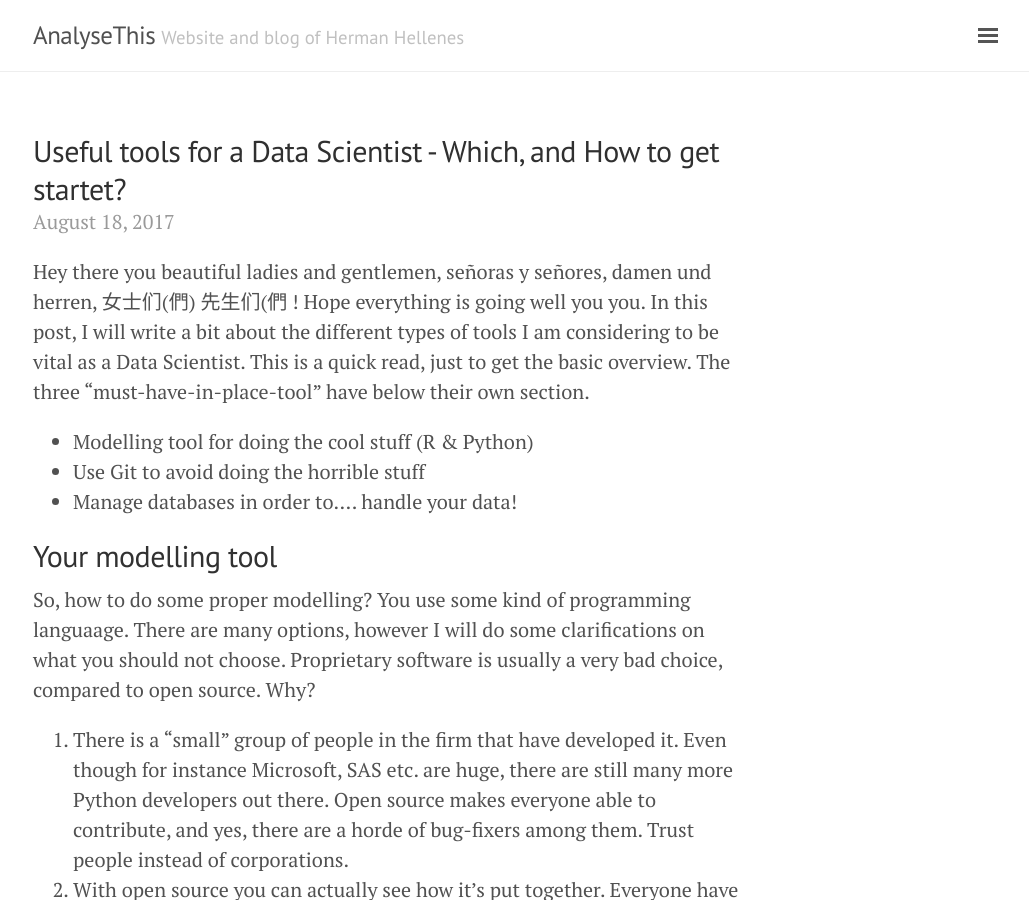
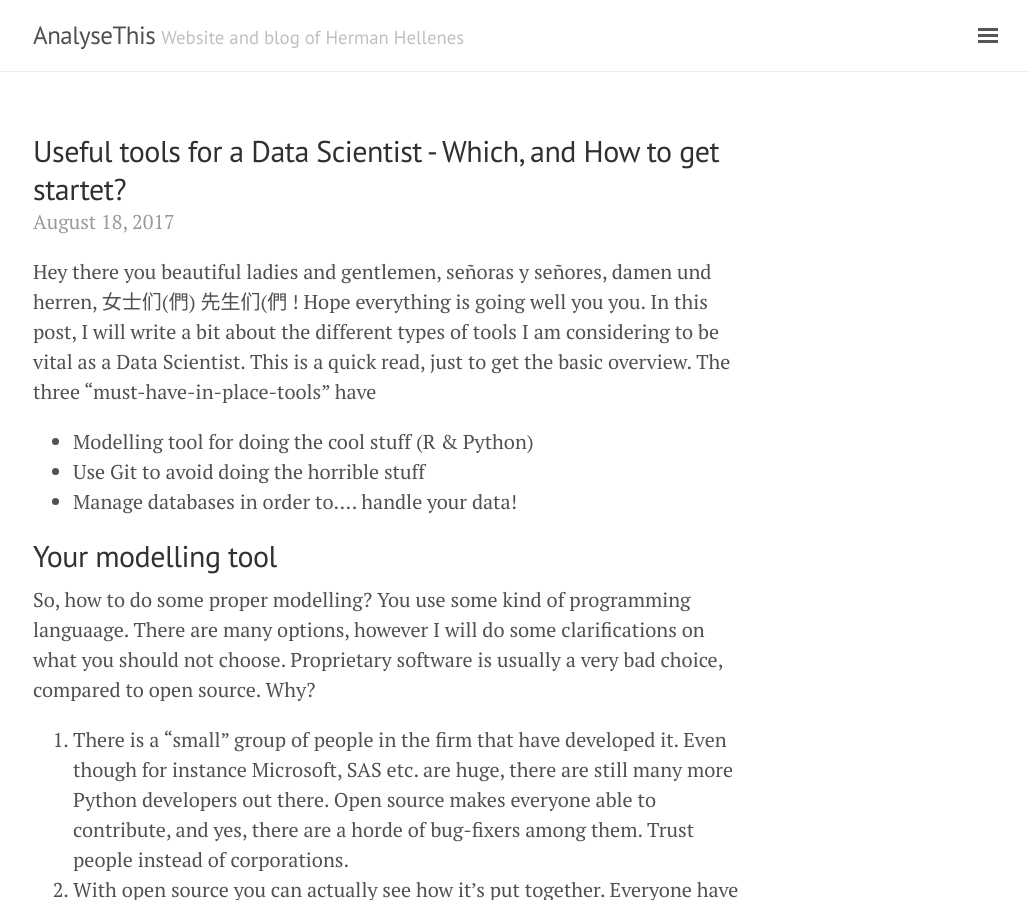
Before and after one commit to herman-hellenes/herman-hellenes.github.io, a Jekyll site: the page built from _posts/2017-08-18-Data-Scientist-Tools.md, in a window 1280 px wide and 900 px high. Shown: the whole window, without its empty margins (247-1276 px from the left). Built offline with Jekyll 4.4.1, drawn with Linux system fonts in a browser that asks for light colours; nearby versions of some CDN libraries; comment, search, counter and statistics services are not loaded.

Commit message:
Update 2017-08-18-Data-Scientist-Tools.md

```diff
--- a/_posts/2017-08-18-Data-Scientist-Tools.md
+++ b/_posts/2017-08-18-Data-Scientist-Tools.md
@@ -4,7 +4,7 @@
 date: 2017-08-18
 ---
 
-Hey there you beautiful ladies and gentlemen, señoras y señores, damen und herren, 女士们(們) 先生们(們 ! Hope everything is going well you you. In this post, I will write a bit about the different types of tools I am considering to be vital as a Data Scientist. This is a quick read, just to get the basic overview. The three "must-have-in-place-tool" have below their own section.
+Hey there you beautiful ladies and gentlemen, señoras y señores, damen und herren, 女士们(們) 先生们(們 ! Hope everything is going well you you. In this post, I will write a bit about the different types of tools I am considering to be vital as a Data Scientist. This is a quick read, just to get the basic overview. The three "must-have-in-place-tools" have
 * Modelling tool for doing the cool stuff (R & Python)
 * Use Git to avoid doing the horrible stuff
 * Manage databases in order to.... handle your data!
```
